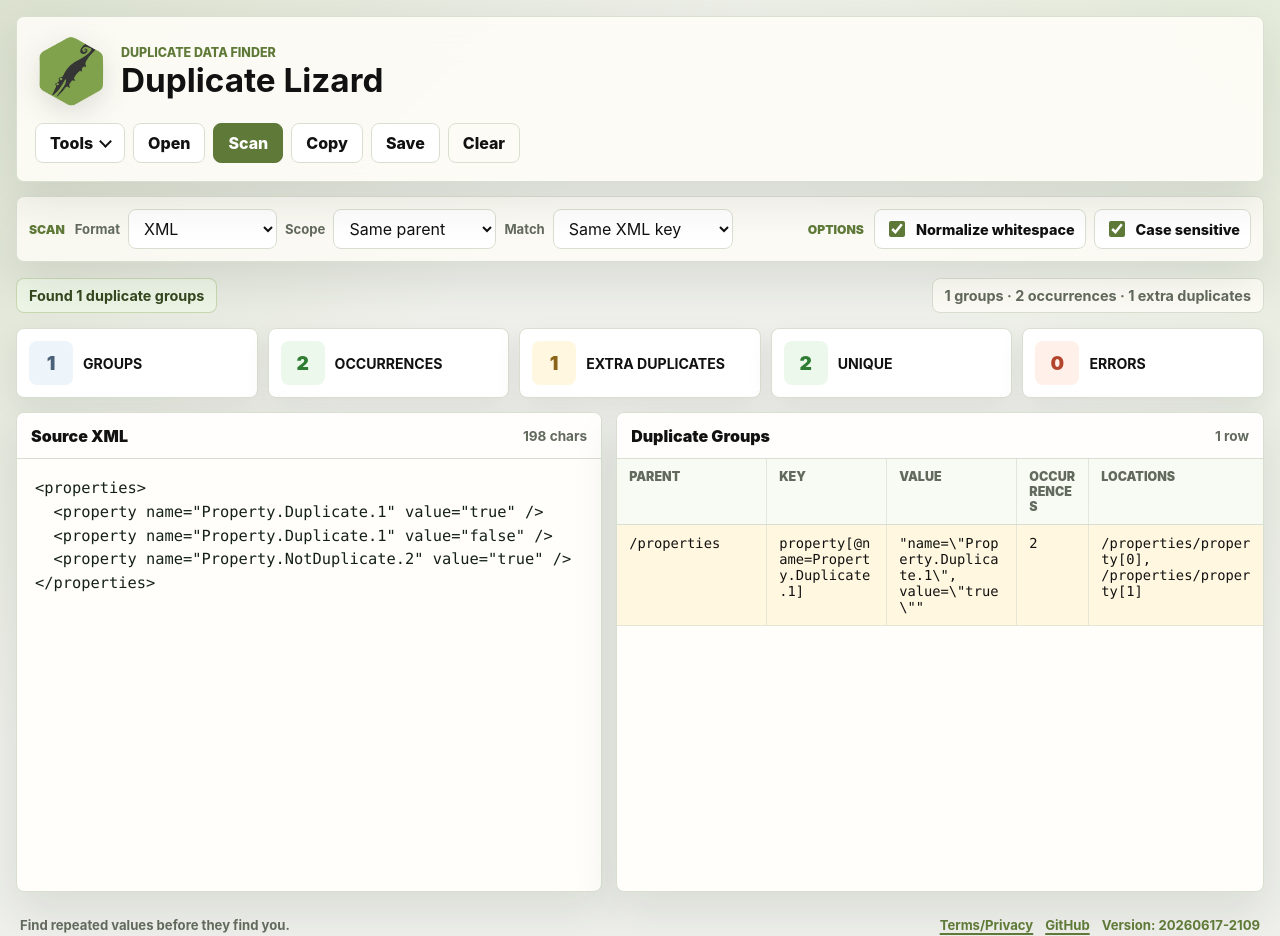
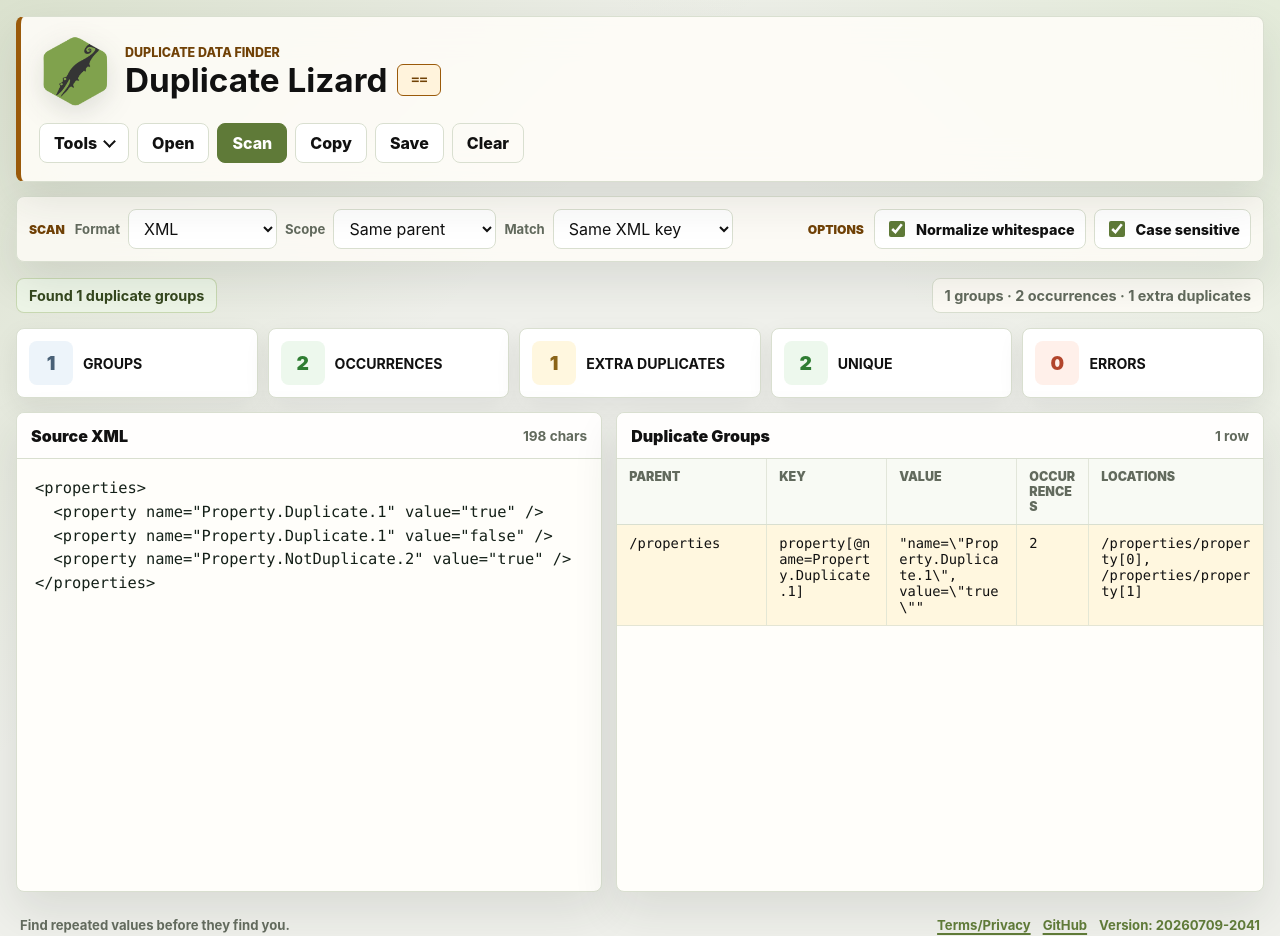
Before and after one commit to davidbreyer/duplicate-lizard, a plain HTML site: page index.html in a window 1280 px wide. Drawn offline with Linux system fonts and the light colour scheme.

Commit message:
Add tool accent identity

```diff
--- a/index.html
+++ b/index.html
@@ -4,18 +4,21 @@
     <meta charset="utf-8">
     <meta name="viewport" content="width=device-width, initial-scale=1">
     <title>Duplicate Lizard</title>
-    <link rel="icon" type="image/png" href="assets/apple-icon.png?v=20260617-2109">
-    <link rel="apple-touch-icon" href="assets/apple-icon.png?v=20260617-2109">
-    <link rel="stylesheet" href="styles.css?v=20260617-2109">
+    <link rel="icon" type="image/png" href="assets/apple-icon.png?v=20260709-2041">
+    <link rel="apple-touch-icon" href="assets/apple-icon.png?v=20260709-2041">
+    <link rel="stylesheet" href="styles.css?v=20260709-2041">
   </head>
   <body>
     <main class="app-shell">
       <header class="top-bar">
         <div class="brand-lockup">
-          <img src="assets/yelling-lizard-logo.png?v=20260617-2109" alt="" class="brand-logo" width="72" height="72">
+          <img src="assets/yelling-lizard-logo.png?v=20260709-2041" alt="" class="brand-logo" width="72" height="72">
           <div>
             <p class="eyebrow">Duplicate data finder</p>
-            <h1>Duplicate Lizard</h1>
+            <div class="title-row">
+              <h1>Duplicate Lizard</h1>
+              <span class="tool-symbol" aria-hidden="true">==</span>
+            </div>
           </div>
         </div>
         <div class="action-bar" aria-label="Duplicate actions">
@@ -136,12 +139,12 @@
         <span>
           <a href="https://www.davidbreyer.com/tools/terms/">Terms/Privacy</a>
           <a href="https://github.com/davidbreyer/duplicate-lizard" target="_blank" rel="noopener noreferrer">GitHub</a>
-          <span id="releaseStamp" data-version>Version: 20260617-2109</span>
+          <span id="releaseStamp" data-version>Version: 20260709-2041</span>
         </span>
       </footer>
     </main>
 
-    <script src="/tools/lizard-tools.js?v=20260617-2109"></script>
-    <script src="script.js?v=20260617-2109"></script>
+    <script src="/tools/lizard-tools.js?v=20260709-2041"></script>
+    <script src="script.js?v=20260709-2041"></script>
   </body>
 </html>
--- a/script.js
+++ b/script.js
@@ -21,7 +21,7 @@ const uniqueCount = document.querySelector("#uniqueCount");
 const errorCount = document.querySelector("#errorCount");
 const releaseStamp = document.querySelector("#releaseStamp");
 
-const appRelease = "20260617-2109";
+const appRelease = "20260709-2041";
 
 const sampleXml = `<properties>
   <property name="Property.Duplicate.1" value="true" />
--- a/styles.css
+++ b/styles.css
@@ -11,6 +11,9 @@
   --accent: #5f7a38;
   --accent-strong: #35471e;
   --accent-soft: #edf5e7;
+  --tool-accent: #9a5a0a;
+  --tool-accent-strong: #704106;
+  --tool-accent-soft: #fff3dc;
   --groups: #496076;
   --groups-soft: #edf4fa;
   --duplicates: #8a6418;
@@ -73,6 +76,7 @@ textarea {
   gap: 16px;
   align-items: start;
   padding: 18px;
+  border-left: 5px solid var(--tool-accent);
   backdrop-filter: blur(18px);
 }
 
@@ -93,7 +97,7 @@ textarea {
 
 .eyebrow {
   margin: 0 0 3px;
-  color: var(--accent);
+  color: var(--tool-accent-strong);
   font-size: 0.78rem;
   font-weight: 800;
   text-transform: uppercase;
@@ -104,6 +108,31 @@ h1 {
   font-size: clamp(1.65rem, 2.6vw, 2.45rem);
   line-height: 1.05;
   letter-spacing: 0;
+}
+
+.title-row {
+  display: flex;
+  flex-wrap: wrap;
+  align-items: center;
+  gap: 10px;
+}
+
+.tool-symbol {
+  min-width: 44px;
+  height: 32px;
+  display: inline-flex;
+  align-items: center;
+  justify-content: center;
+  padding: 0 8px;
+  border: 1px solid var(--tool-accent);
+  border-radius: 6px;
+  background: var(--tool-accent-soft);
+  color: var(--tool-accent-strong);
+  font-family: "Cascadia Code", Consolas, monospace;
+  font-size: 0.84rem;
+  font-weight: 900;
+  line-height: 1;
+  white-space: nowrap;
 }
 
 .action-bar {
@@ -213,7 +242,7 @@ h1 {
 }
 
 .control-group-title {
-  color: var(--accent);
+  color: var(--tool-accent-strong);
   font-size: 0.76rem;
   font-weight: 900;
   text-transform: uppercase;
```
